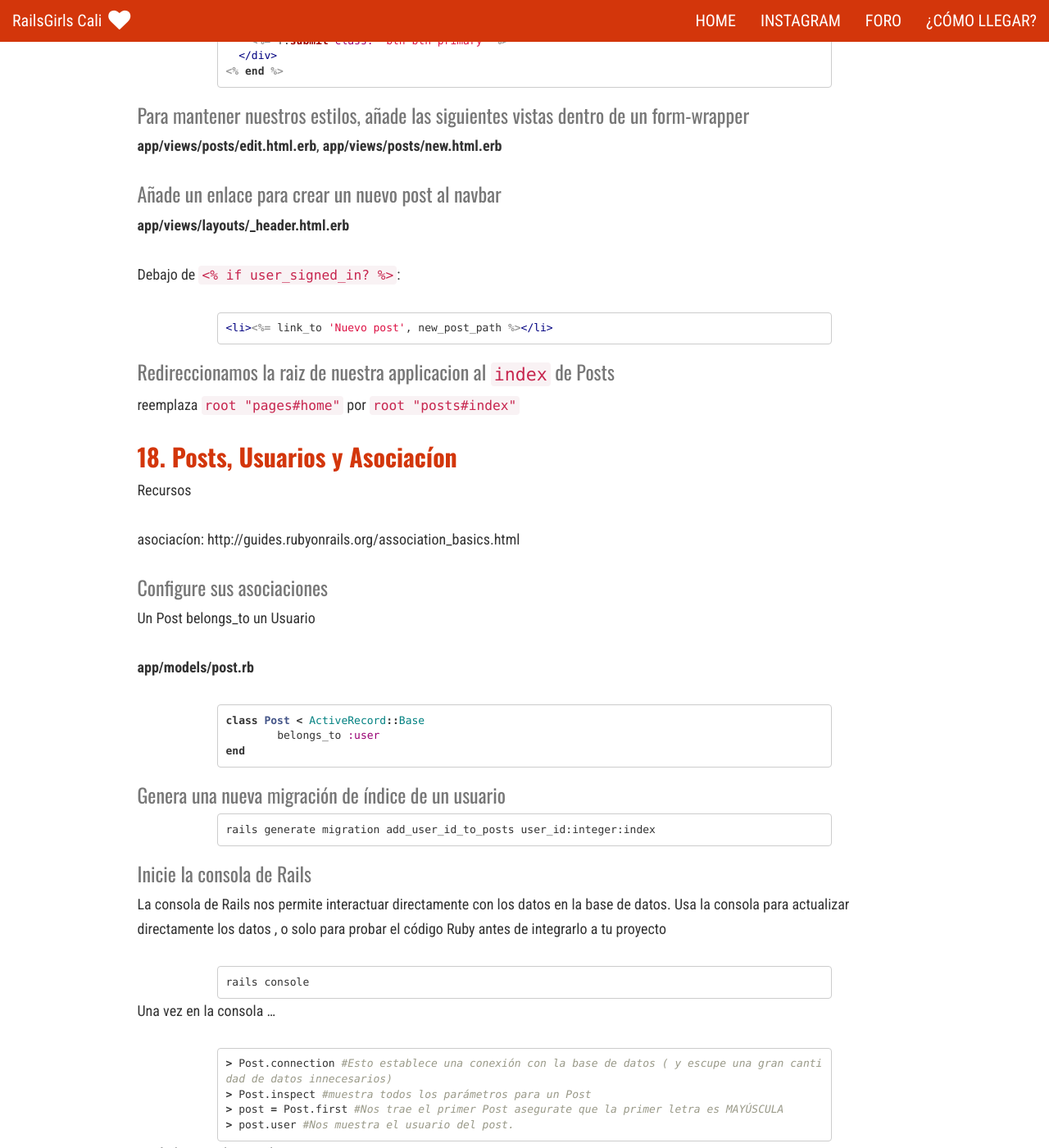
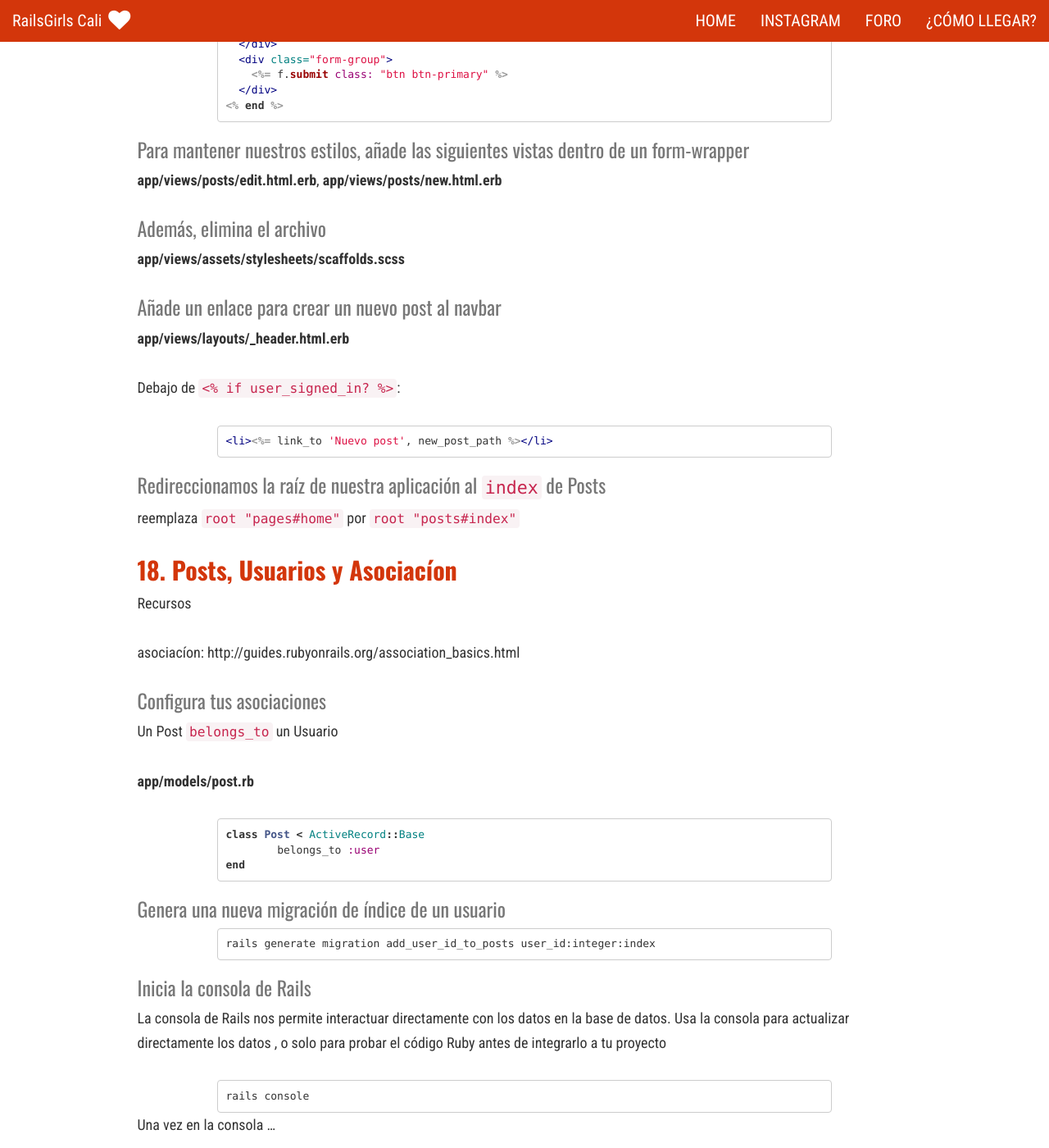
Before and after one commit to railsgirls-cali/railsgirls-cali.github.io, a Jekyll site: the page built from _pages/instagram.md, in a window 1280 px wide and 1400 px high, scrolled down 14523 px. Shown: the whole window at 82% size. Built offline with Jekyll 4.4.1, drawn with Linux system fonts in a browser that asks for light colours; nearby versions of some CDN libraries; Markdown is read by kramdown in place of the engine named in the settings; some of the changed text lies outside the part shown.

Commit message:
CNAME added, fixing issues on instagram guide

````diff
--- /dev/null
+++ b/CNAME
@@ -0,0 +1 @@
+railsgirlscali.com
--- a/_pages/instagram.md
+++ b/_pages/instagram.md
@@ -15,9 +15,9 @@ permalink: /instagram/
 consola
 
 ```
-$ rails new instagram
-
-$ cd instagram
+rails new instagram
+
+cd instagram
 ```
 
 ### Arranca el servidor de Rails
@@ -25,7 +25,7 @@ $ cd instagram
 consola
 
 ```
-$ rails server
+rails server
 ```
 
 
@@ -38,10 +38,10 @@ En el navegador, ve a la URL: [localhost:3000](localhost:3000) . Esta es la pág
 consola
 
 ```
-$ rails generate controller pages home
-```
-
-En tu navegador, ve a la URL : [localhost:3000/página/home](localhost:3000/página/home) y ve la nueva página en blanco que se acaba de crear.
+rails generate controller pages home
+```
+
+En tu navegador, ve a la URL : [localhost:3000/pages/home](localhost:3000/pages/home) y ve la nueva página en blanco que se acaba de crear.
 
 ### Actualiza el texto en la nueva página
 
@@ -139,7 +139,7 @@ gem 'bootstrap-sass'
 consola
 
 ```
-$ bundle install
+bundle install
 ```
 
 ### Entendamos el documento application.css
@@ -169,6 +169,14 @@ rails server
 ### ¡Añade un contenedor a tu aplicación!
 
 **views/layouts/application.html.erb**
+
+Dentro de la etiqueta `<body>`, reemplaza
+
+```rhtml
+<%= yield %>
+```
+
+por...
 
 ```rhtml
 <%= link_to "Home", root_path %>
@@ -305,14 +313,6 @@ $jumbotron-bg:                     white;
    <%= link_to "Regístrate", "#", class: "btn btn-primary btn-lg" %>
   </p>
 </div>
-```
-
-### Cambia el enlace principal de la navegacíon de HTML a Ruby
-
-**app/views/layouts/_header.html.erb**
-
-```rhtml
-<%= link_to "Instagram", root_path, class: "navbar-brand" %>
 ```
 
 ## 10. Añadir Devise
@@ -452,15 +452,17 @@ Muestra todas las rutas disponibles para tu aplicación. Podrás añadir más a
 **app/views/layout/_header.html.erb**
 
 ```rhtml
-<ul class="nav navbar-nav navbar-right">
-  <li><%= link_to "Home", root_path %></li>
-  <li><%= link_to "About", about_path %></li>
-  <% if user_signed_in? %>
-    <li><%= link_to "Cerrar sesión", destroy_user_session_path, method: :delete %></li>
-  <% else %>
-    <li><%= link_to "Iniciar sesión", new_user_session_path %></li>
-  <% end %>
-</ul>
+<nav class="navbar navbar-default" role="navigation">
+    <ul class="nav navbar-nav navbar-right">
+    <li><%= link_to "Home", root_path %></li>
+    <li><%= link_to "About", about_path %></li>
+    <% if user_signed_in? %>
+      <li><%= link_to "Cerrar sesión", destroy_user_session_path, method: :delete %></li>
+    <% else %>
+      <li><%= link_to "Iniciar sesión", new_user_session_path %></li>
+    <% end %>
+  </ul>
+</nav>
 ```
 
 ## 14. Cambia las vistas de Devise
@@ -746,6 +748,10 @@ end
 
 **app/views/posts/edit.html.erb**, **app/views/posts/new.html.erb**
 
+### Además, elimina el archivo
+
+**app/views/assets/stylesheets/scaffolds.scss**
+
 ### Añade un enlace para crear un nuevo post al navbar
 
 **app/views/layouts/_header.html.erb**
@@ -756,7 +762,7 @@ Debajo de `<% if user_signed_in? %>`:
 <li><%= link_to 'Nuevo post', new_post_path %></li>
 ```
 
-### Redireccionamos la raiz de nuestra applicacion al `index` de Posts
+### Redireccionamos la raíz de nuestra aplicación al `index` de Posts
 
 reemplaza `root "pages#home"` por `root "posts#index"`
 
@@ -766,9 +772,9 @@ Recursos
 
 asociacíon: http://guides.rubyonrails.org/association_basics.html
 
-### Configure sus asociaciones
-
-Un Post belongs_to un Usuario
+### Configura tus asociaciones
+
+Un Post `belongs_to` un Usuario
 
 **app/models/post.rb**
 
@@ -786,7 +792,7 @@ rails generate migration add_user_id_to_posts user_id:integer:index
 ```
 
 
-### Inicie la consola de Rails
+### Inicia la consola de Rails
 
 La consola de Rails nos permite interactuar directamente con los datos en la base de datos. Usa la consola para actualizar directamente los datos , o  solo para probar el código Ruby antes de integrarlo a tu proyecto
 
````
Also changed, not shown: other parts of _pages/instagram.md (+5 -7 lines).
